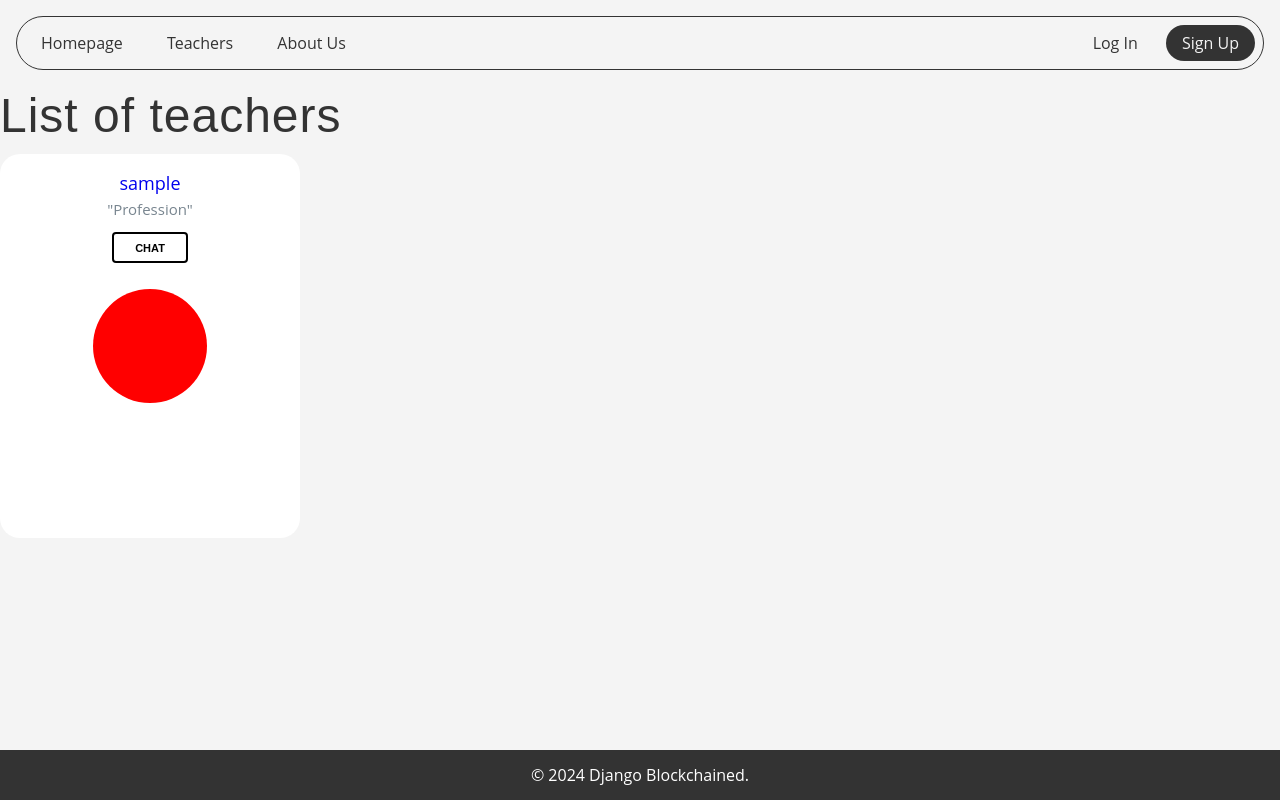
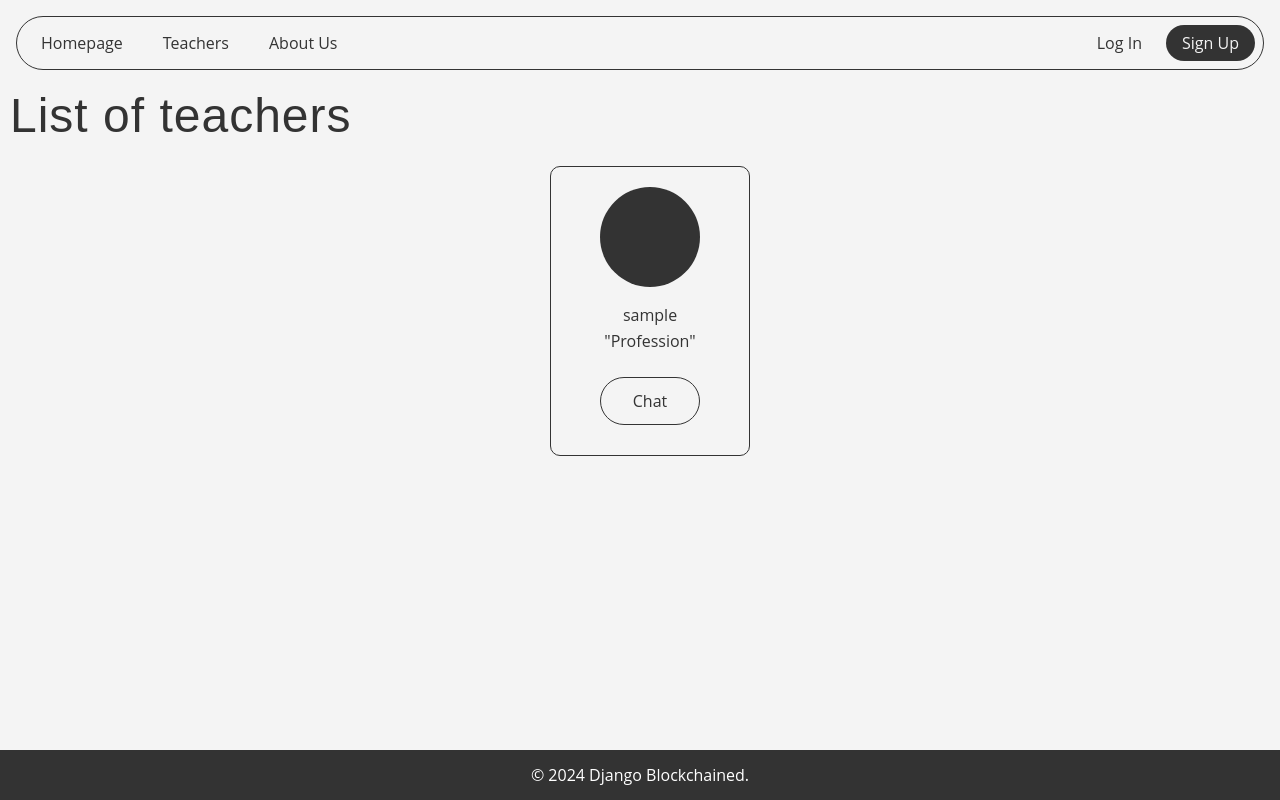
Before and after one commit to veemarh/DjangoBlockchained, a Django app: page /teacher_list/ in a window 1280 px wide. Run offline with Django 5.2, Linux system fonts and the light colour scheme; tables that the repository leaves empty hold one stand-in row (values such as "Sample post").

Commit message:
make adaptive teachers cards

```diff
--- a/static/css/teacher_list.css
+++ b/static/css/teacher_list.css
@@ -1,66 +1,68 @@
+/* Центрирование карточек */
+ul {
+  display: flex;
+  flex-wrap: wrap;
+  justify-content: center;
+}
+h1 {
+  margin-left: 10px;
+  margin-bottom: 20px;
+}
+/* Стили для карточек преподавателей */
 .teacher-container {
-  --main-color: #000;
-  --submain-color: #78858F;
-  --bg-color: #fff;
-  position: relative;
-  width: 300px;
-  height: 384px;
+  flex-grow: 1;
+  margin: 0 20px 40px 20px;
+  padding: 20px;
+  border: 1px solid #333;
+  border-radius: 10px;
   display: flex;
   flex-direction: column;
+  justify-content: center;
   align-items: center;
-  border-radius: 20px;
-  background: var(--bg-color);
+  width: 200px;
 }
 
-
+/* Убираем отступ справа для последней карточки в ряду */
+.teacher-container:last-child {
+  margin-right: 0;
+}
 
 .teacher-avatar {
-  position: absolute;
-  width: 114px;
-  height: 114px;
-  background-color: red;
-  border-radius: 100%;
-  display: flex;
-  justify-content: center;
-  align-items: center;
-  top: calc(50% - 57px);
+  width: 100px;
+  height: 100px;
+  background-color: #333;
+  border-radius: 50%;
+  margin-bottom: 20px;
 }
 
-.teacher-avatar svg {
-  width: 100px;
-  height: 100px;
+.teacher-name,
+.teacher-profession,
+.teacher-button {
+  text-align: center;
+  margin-bottom: 10px;
 }
 
-.teacher-name {
-  margin-top: 20px;
-  font-weight: 500;
-  font-size: 18px;
-  color: black;
+.teacher-name a {
+  color: #333;
+  text-decoration: none;
 }
 
-.teacher-profession {
-  margin-top: 10px;
-  font-weight: 400;
-  font-size: 15px;
-  color: var(--submain-color);
+.teacher-name a:hover {
+  color: #94938a;
 }
 
 .teacher-button {
-  margin-top: 15px;
-  width: 76px;
-  height: 31px;
-  border: 2px solid var(--main-color);
-  border-radius: 4px;
-  font-weight: 700;
-  font-size: 11px;
-  color: var(--main-color);
-  background: var(--bg-color);
-  text-transform: uppercase;
-  transition: all 0.3s;
+    display: inline-block;
+    padding: 8px 32px;
+    margin-top: 18px;
+    color: #333;
+    line-height: 30px;
+    border: 1px solid #333;
+    border-radius: 30px;
+    text-decoration: none;
+    transition: background-color 0.3s;
 }
 
-
 .teacher-button:hover {
-  background: var(--main-color);
-  color: var(--bg-color);
+    background-color: #ddd;
 }
--- a/templates/teacher_list.html
+++ b/templates/teacher_list.html
@@ -1,4 +1,3 @@
-
 {% extends "base.html" %}
 {% load static %}
 {% block title %}Teachers{% endblock title %}
@@ -11,10 +10,13 @@
         <li>
             <div class="teacher-container">
                 <div class="teacher-avatar"></div>
-                <div class="teacher-name"><a href="#">{{ teacher.user.username }}</a></div>
-                <div class="teacher-profession">"Profession"</div>
-                <div class="teacher-wrapper">
-                    <button class="teacher-button">Chat</button>
+                <div class="teacher-info">
+                    <div class="teacher-name"><a href="#">{{ teacher.user.username }}</a></div>
+<!--                    чуть позже добавю связь с нормальной отраслью-->
+                    <div class="teacher-profession">"Profession"</div>
+                </div>
+                <div class="teacher-button-wrapper">
+                    <a class="teacher-button" href="#">Chat</a>
                 </div>
             </div>
         </li>
```
